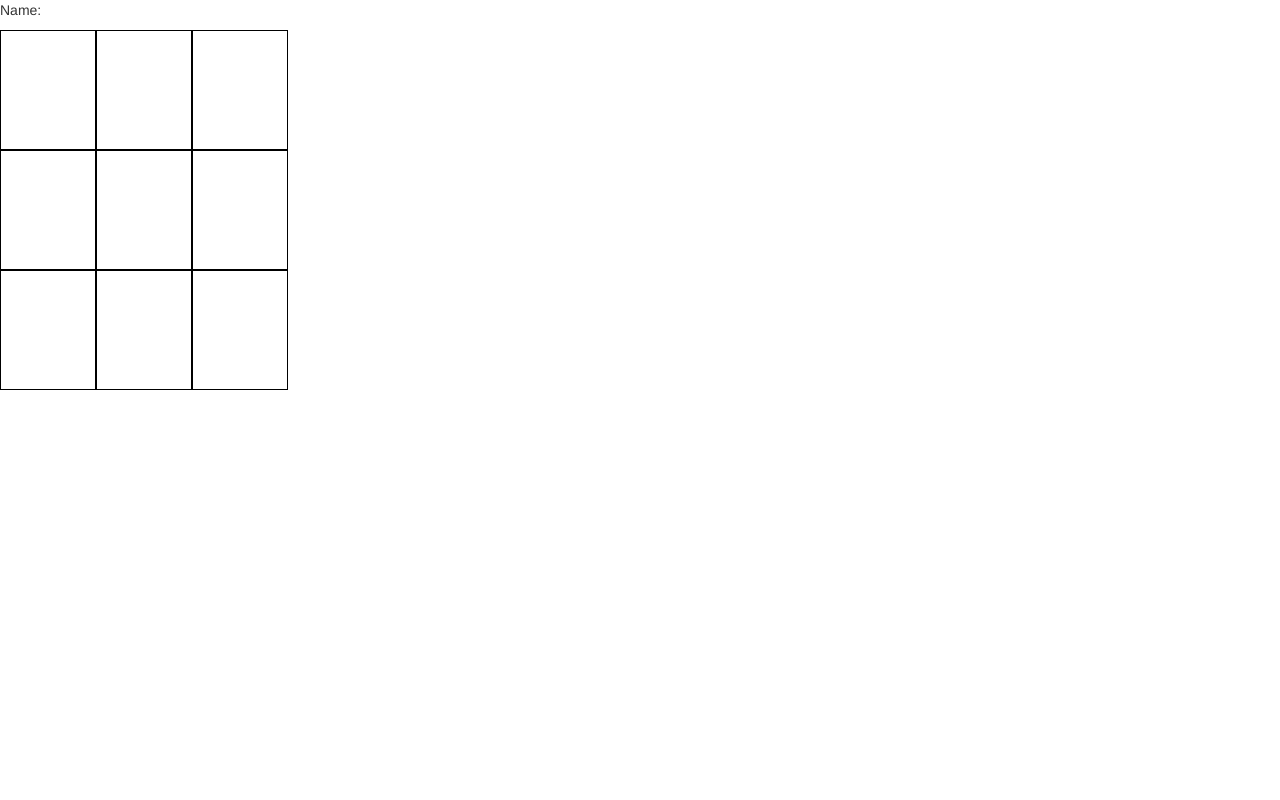
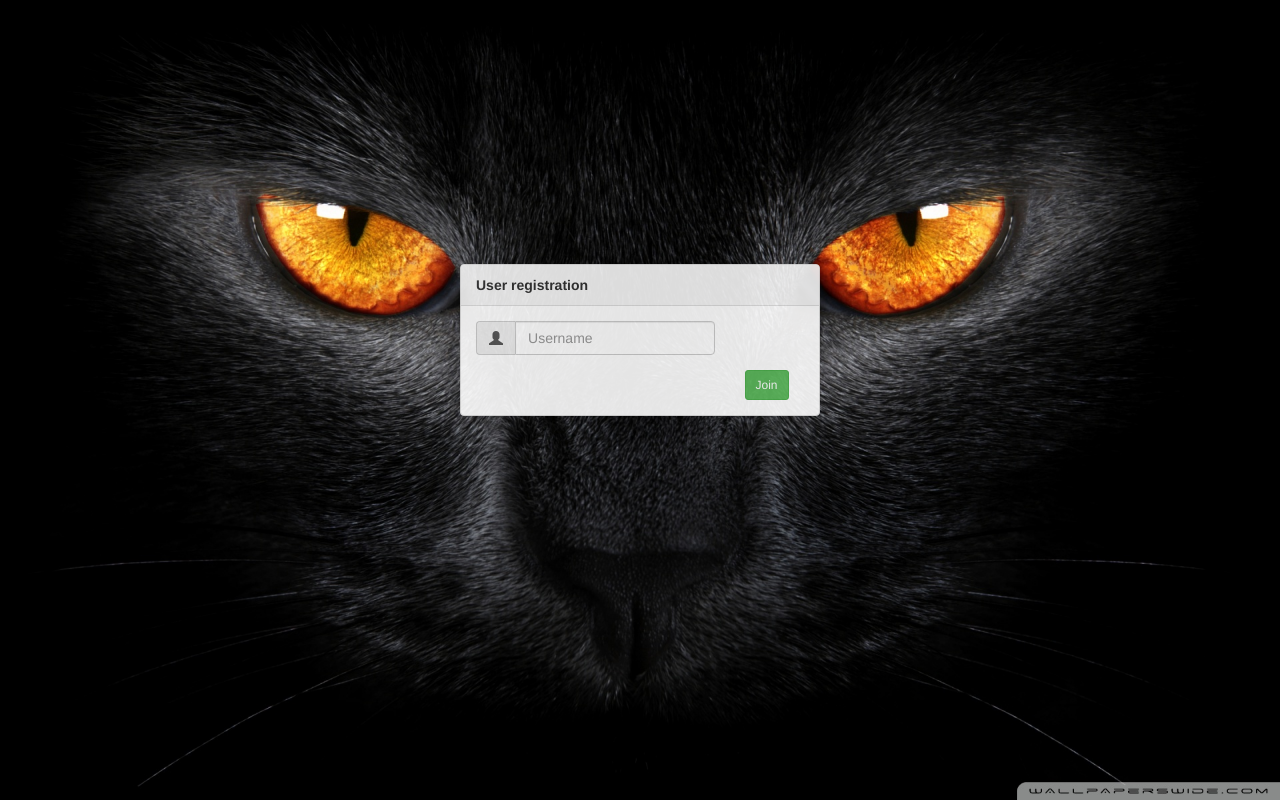
Before and after one commit to robertosegura/gato, a website: page app/index.html in a window 1280 px wide. Drawn offline with nearby package versions, Linux system fonts and the light colour scheme; some packages are replaced by stand-ins of ours; files that its build step writes are made by us from their sources.

Commit message:
files changed

```diff
--- a/app/scripts/controllers/main.js
+++ b/app/scripts/controllers/main.js
@@ -8,13 +8,18 @@
  * Controller of the gameApp
  */
 angular.module('gameApp')
-  .controller('MainCtrl', ['sharedProperties', function (sharedProperties) {
+  .controller('MainCtrl', [function () {
+
+    //Initialize a variable with this instance
   	var main = this;
 
-    //var registerCtrlViewModel = $controller('RegisterCtrl');
-
-    var objectValue = sharedProperties.getObjectregisterCtrl();
-
+    //public variables
+    /* user.username
+    *  user.status -> it could be 'winner' 'looser' 'playing'
+    *  user.isValid
+    *  user.type -> it determines the type of movement 'cross' 'circle'
+    */
+    main.user       = new Object;
 
     main.places = [
                     {pos: 1, type: null},
@@ -28,15 +33,32 @@ angular.module('gameApp')
                     {pos: 9, type: null}
                    ];
 
-    main.users       = {}
-    main.currentUser = {};
-    main.currentType = 'cross';
+    var users       = {}
+    var currentType = 'cross';
+    var winners     = [[1,2,3], [4,5,6], [7,8,9], [1,4,7], [1,5,9], [2,5,8], [3,6,9], [3,5,7]];
 
-    main.winners = [[1,2,3], [4,5,6], [7,8,9], [1,4,7], [1,5,9], [2,5,8], [3,6,9], [3,5,7]];
+
+    main.addUser = function(){
+      if(!main.user.isValid){
+
+      }
+    }
+
+    main.clearFields = function(){
+      //Just quit the winner status
+      main.user.status = 'playing';
+
+      //Reset the table with null type of movements
+      for (var i = 0; i < main.places.length; i++) {
+        main.places[i].type = null;
+      }
+    }
+
+
 
     main.addMove = function(coordinate){
 
-      if(!main.currentUser.winner){
+      if(!main.user.winner){
         if(!coordinate.type){
           coordinate.type = main.currentType;
           main.setType();
@@ -54,7 +76,7 @@ angular.module('gameApp')
     main.setType = function(){
       main.currentType = main.currentType == 'cross' ? 'circle' : 'cross';
     }
-
+/*
     main.verifyWinner = function(coordinate){
       var arrayCoordenadas = [];
       var count = 0;
@@ -86,7 +108,7 @@ angular.module('gameApp')
       }
       //console.log(count);
     }
-
+*/
     main.initConnection = function(){
       var socket = io('http://localhost:3000');
 
--- a/app/styles/main.css
+++ b/app/styles/main.css
@@ -25,12 +25,12 @@ section:hover {
 	width: 600px;
 }
 
-#MainCtrl {
+#gameScreen {
 	position:absolute;
 	margin: 0 auto;
 }
 
-#RegisterCtrl {
+#registerScreen {
 	position:absolute;
 	height:100%;
 	width:100%;
@@ -39,6 +39,14 @@ section:hover {
 	-moz-background-size: cover;
 	-o-background-size: cover;
 	background-size: cover;
+}
+
+.showSection{
+	display: inline-block;
+}
+
+.hideSection {
+	display: none;
 }
 
 .panel-default {
--- a/app/views/main.html
+++ b/app/views/main.html
@@ -1,4 +1,36 @@
 <div ng-controller="MainCtrl as main" id="MainCtrl">
+    <div id="registerScreen" ng-class="main.user.isValid ? 'hideSection' : 'showSection'">
+        <div class="container">
+            <div class="row">
+                <div class="col-md-4"></div>
+                <div class="col-md-4 form-username">
+                    <div class="panel panel-default">
+                        <div class="panel-heading"> <strong class="">User registration</strong>
+                        </div>
+                            <div class="panel-body">
+                                <form class="form-horizontal" role="form">
+                                    <div class="form-group">
+                                        <div class="col-sm-9">
+                                            <div class="input-group">
+                                                <span class="input-group-addon" id="basic-addon1"><span class="glyphicon glyphicon-user" aria-hidden="true"></span></span>
+                                                <input ng-model="main.user.username" type="text" class="form-control" placeholder="Username" aria-describedby="basic-addon1">
+                                            </div>
+                                        </div>
+                                    </div>
+                                    <div class="form-group last">
+                                        <div class="col-sm-offset-9 col-sm-9">
+                                            <button data-ng-click="main.addUser();" class="btn btn-success btn-sm">Join</button>
+                                        </div>
+                                    </div>
+                                </form>
+                            </div>
+                        </div>
+                    </div>
+                </div>
+                <div class="col-md-4"></div>
+            </div>
+    </div>
+    <div  id="gameScreen" ng-class="main.user.isValid ? 'showSection' : 'hideSection'">
     	<div>
     		<p>Name: {{ main.objectValue.username }}</p>
     	</div>
@@ -6,3 +38,4 @@
     	  <section class="height-fixed col-md-4" ng-class="place.type" ng-click="main.addMove(place);"></section>
     	</span>
     </div>
+</div>
```
Lines whose indentation alone changed are shown as unchanged.
